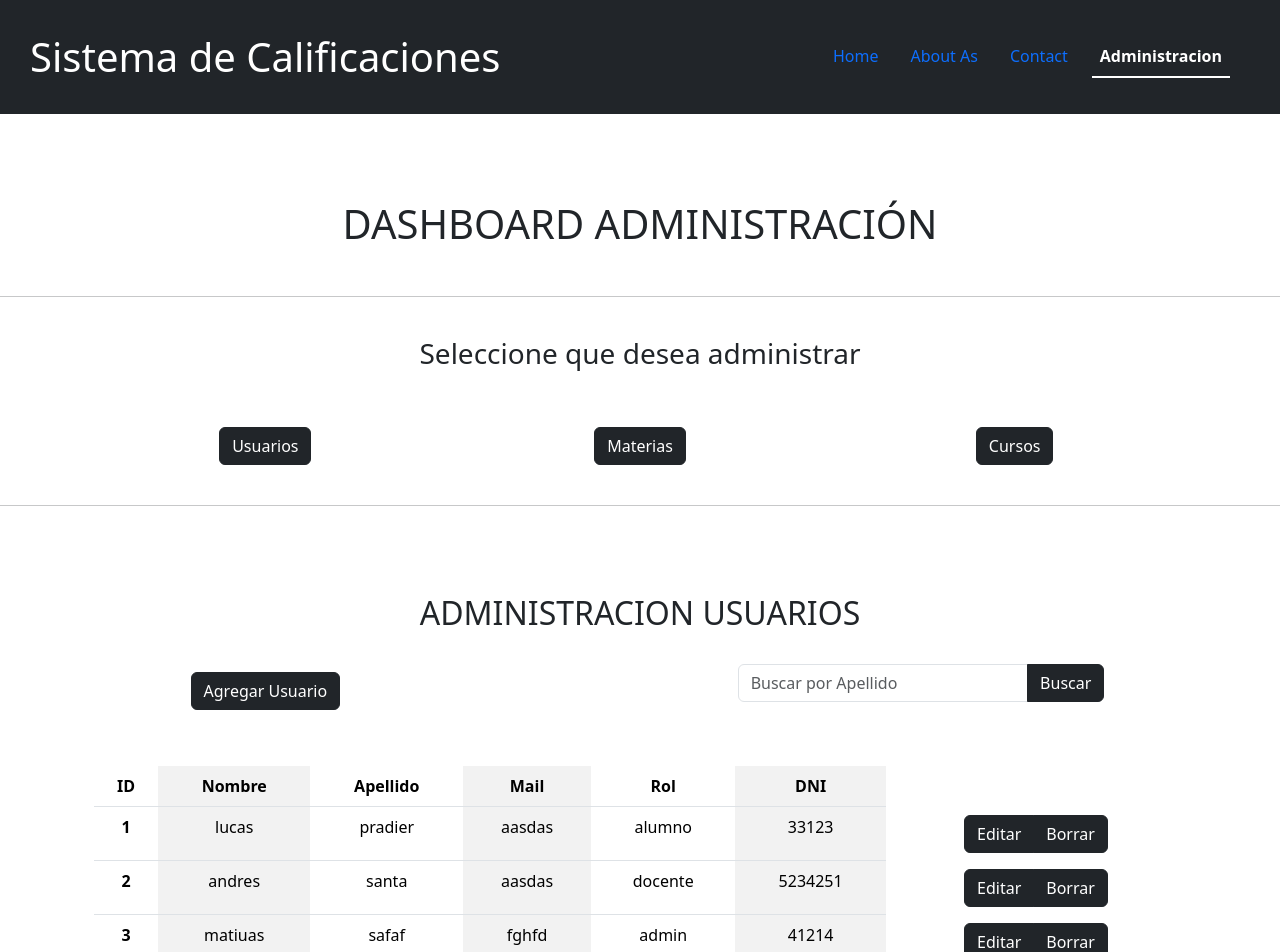
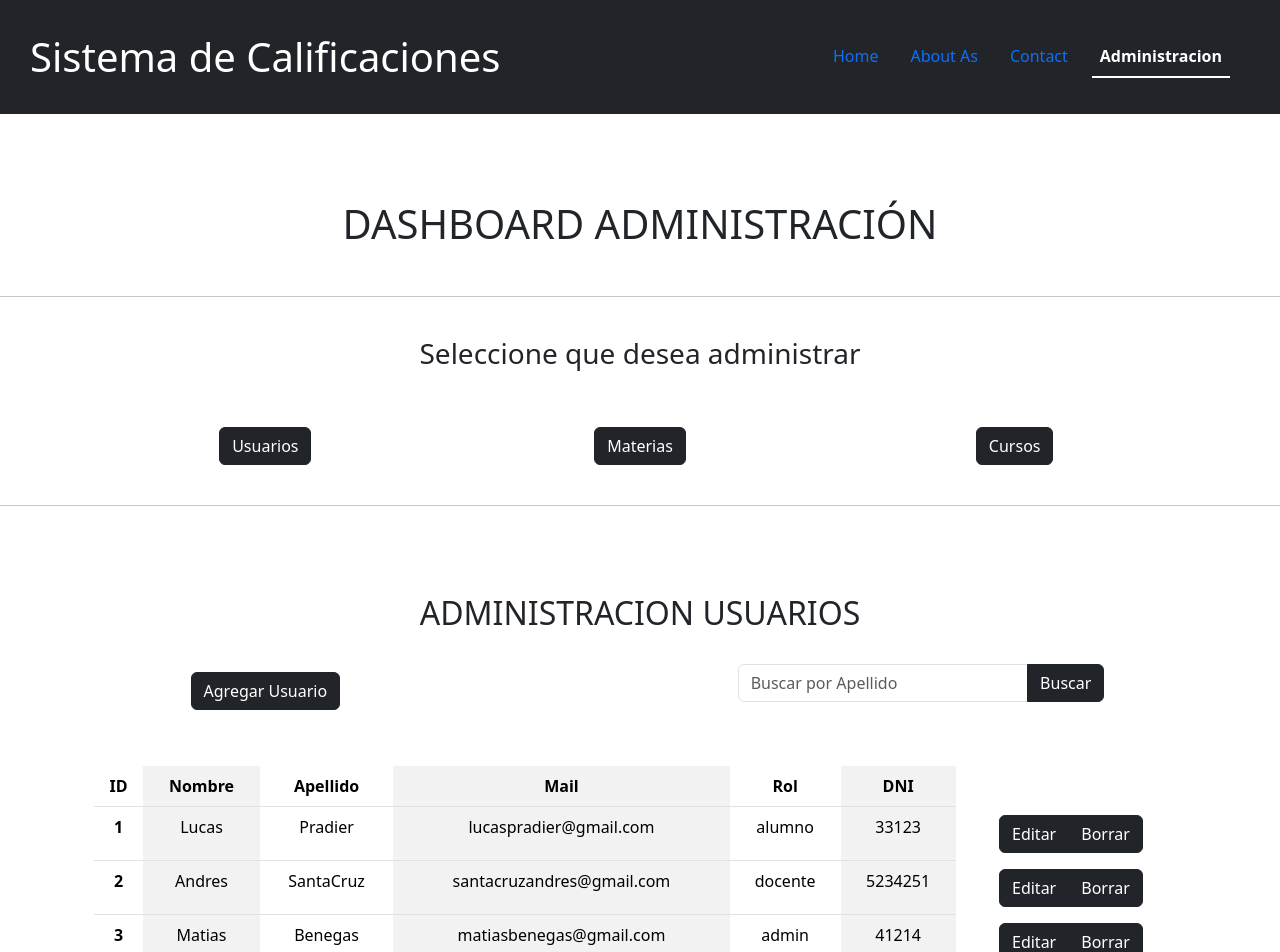
Before and after one commit to santacruzandres1/Integrador-SIlicon, a React (Create React App) app in the folder Frontend/grading-system/: page /Administracion/dashboard in a window 1280 px wide. Shown: the top 952 px of the page. Built offline with nearby package versions, Linux system fonts and the light colour scheme.

Commit message:
Correcion de la busqueda por apellido

```diff
--- a/Frontend/grading-system/src/components/Dashboard/Dashboard.js
+++ b/Frontend/grading-system/src/components/Dashboard/Dashboard.js
@@ -3,7 +3,7 @@ import './Dashboard.css';
 import { Button, Modal } from 'react-bootstrap';
 import DashboardAlumno from '../DashboardAlumno/DashboardAlumno';
 import DashProfesor from '../DashProfesor/DashProfesor';
-import { useState } from 'react';
+import { useState, useEffect } from 'react';
 import Header from '../Header/header';
 import FormEditarUsuario from '../formEditar/formEditarUser';
 import FormCrearUsuario from '../formCrear/formCrearUsuario';
@@ -15,9 +15,9 @@ import FormCrearCurso from '../formCrear/formCrearCurso';
 import Footer from '../footer/footer';
 
 let datos = [
-  { id_usuario: 1, nombre: "lucas", apellido: "pradier", mail: "aasdas", rol: "alumno", dni: 33123 },
-  { id_usuario: 2, nombre: "andres", apellido: "santa", mail: "aasdas", rol: "docente", dni: 5234251 },
-  { id_usuario: 3, nombre: "matiuas", apellido: "safaf", mail: "fghfd", rol: "admin", dni: 41214 }
+  { id_usuario: 1, nombre: "Lucas", apellido: "Pradier", mail: "lucaspradier@gmail.com", rol: "alumno", dni: 33123 },
+  { id_usuario: 2, nombre: "Andres", apellido: "SantaCruz", mail: "santacruzandres@gmail.com", rol: "docente", dni: 5234251 },
+  { id_usuario: 3, nombre: "Matias", apellido: "Benegas", mail: "matiasbenegas@gmail.com", rol: "admin", dni: 41214 }
 ]
 
 let materias = [
@@ -59,9 +59,14 @@ const DashboardUser = () => {
     setSearchTerm(e.target.value);
   };
 
-  const filteredData = datos.filter((item) =>
-    item.apellido[0].toLowerCase().includes(searchTerm.toLowerCase())
-  );
+  const filteredData = datos.filter((item) => {
+  const apellido = item.apellido ;
+  const searchTermLowerCase = searchTerm.toLowerCase();
+  const apellidoLowerCase = apellido.toLowerCase();
+  const regex = new RegExp(`^${searchTermLowerCase}[a-z]*$`);
+  return regex.test(apellidoLowerCase);
+});
+
 
   return (
     <>
```
